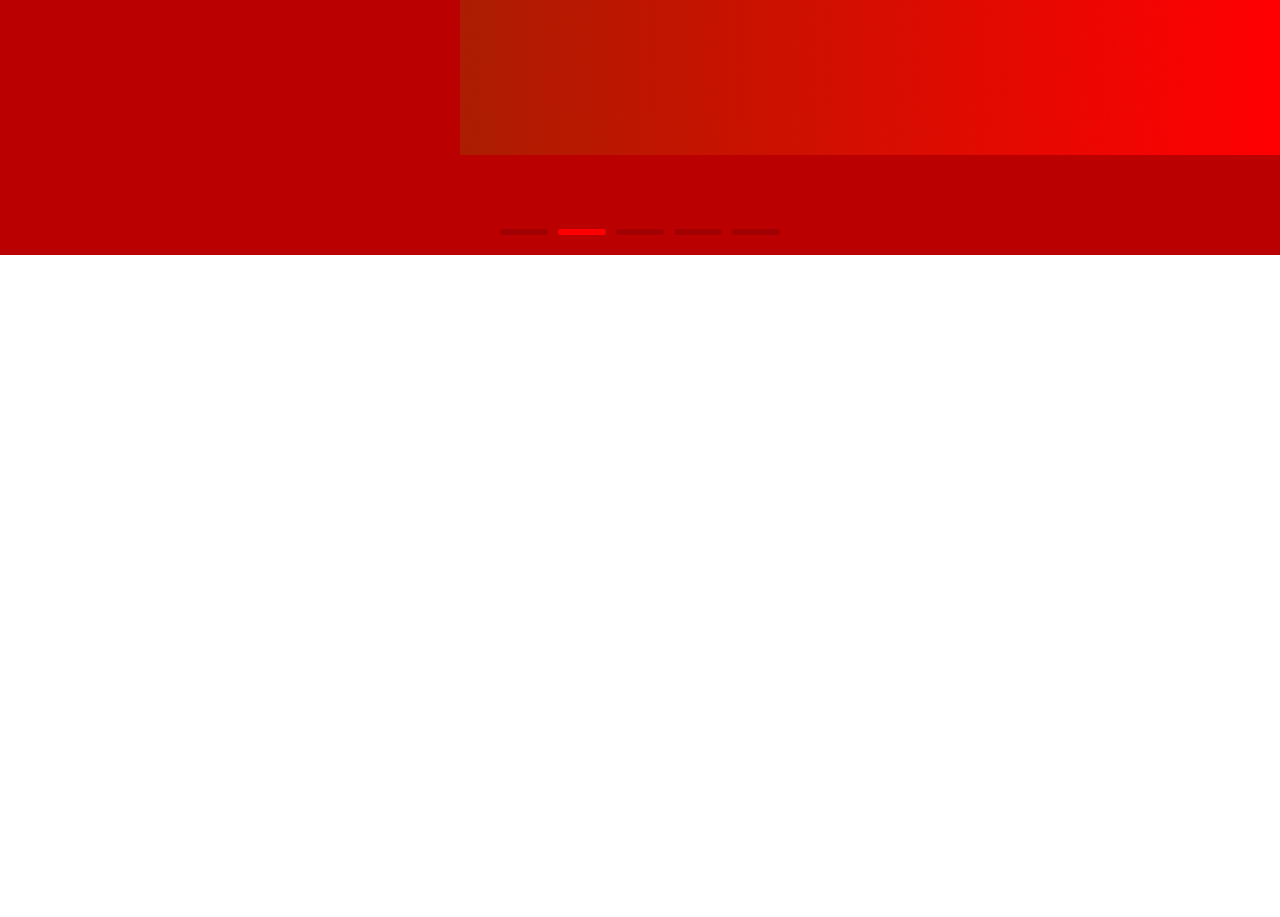
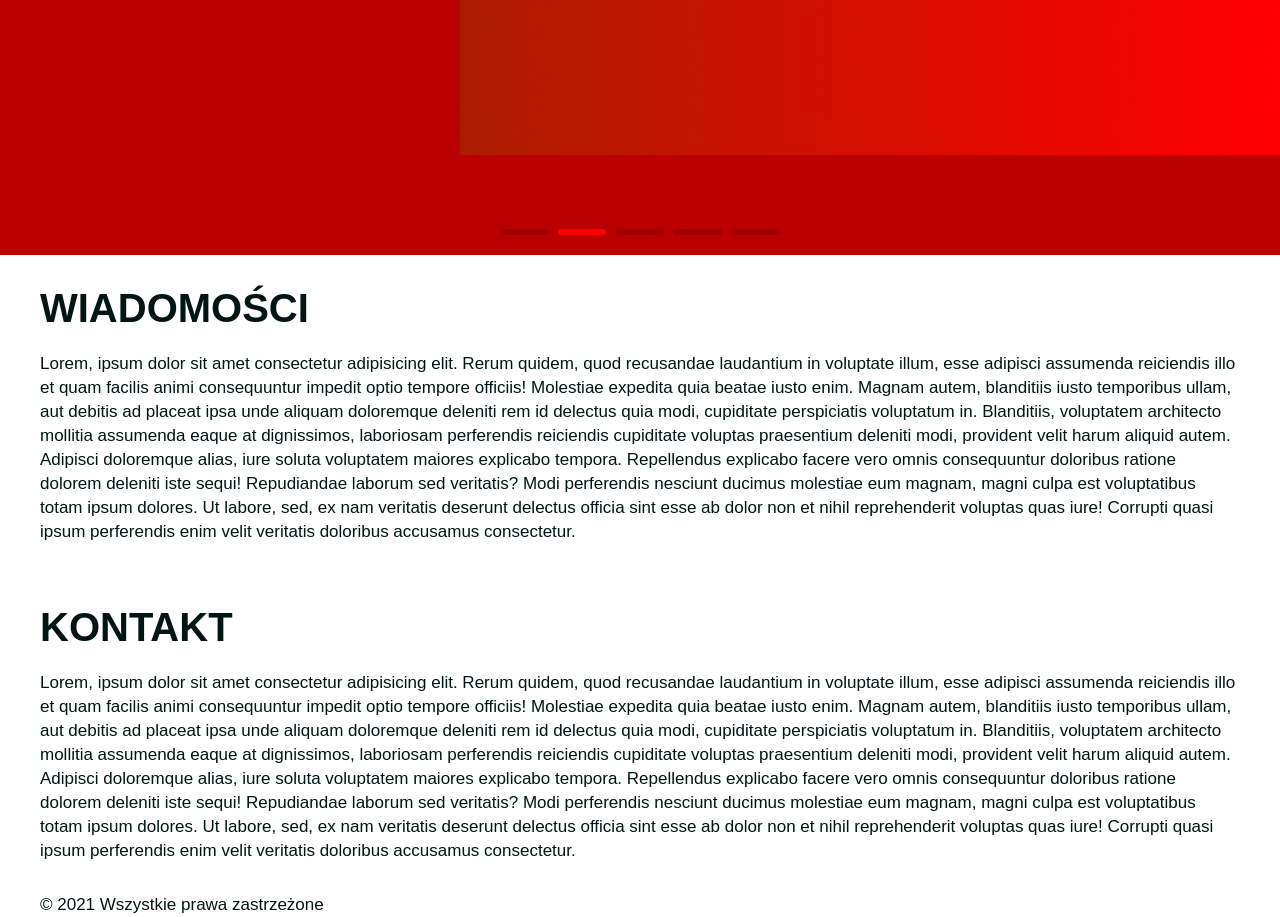
Before and after one commit to krystek77/www, a React app in the folder client/: page / in a window 1280 px wide. Shown: the part 545-1462 px from the top of the page. Before the commit the page ends 800 px from the top, so only its background shows below. Built offline with nearby package versions, Linux system fonts and the light colour scheme; a web font is replaced by a local one.

Commit message:
Add some example content

```diff
--- a/client/src/components/App.js
+++ b/client/src/components/App.js
@@ -1,6 +1,13 @@
 import { BrowserRouter as Router } from 'react-router-dom';
 import { Fragment } from 'react';
-import { Toolbar, Navigation, Submenu, Sidebar, Hero } from '../components';
+import {
+  Toolbar,
+  Navigation,
+  Submenu,
+  Sidebar,
+  Hero,
+  Footer,
+} from '../components';
 
 function App() {
   return (
@@ -11,6 +18,59 @@ function App() {
         <Hero />
         <Submenu />
         <Sidebar />
+        <section className='section'>
+          <div className='container'>
+            <h2 className='title'>Wiadomości</h2>
+            <p>
+              Lorem, ipsum dolor sit amet consectetur adipisicing elit. Rerum
+              quidem, quod recusandae laudantium in voluptate illum, esse
+              adipisci assumenda reiciendis illo et quam facilis animi
+              consequuntur impedit optio tempore officiis! Molestiae expedita
+              quia beatae iusto enim. Magnam autem, blanditiis iusto temporibus
+              ullam, aut debitis ad placeat ipsa unde aliquam doloremque
+              deleniti rem id delectus quia modi, cupiditate perspiciatis
+              voluptatum in. Blanditiis, voluptatem architecto mollitia
+              assumenda eaque at dignissimos, laboriosam perferendis reiciendis
+              cupiditate voluptas praesentium deleniti modi, provident velit
+              harum aliquid autem. Adipisci doloremque alias, iure soluta
+              voluptatem maiores explicabo tempora. Repellendus explicabo facere
+              vero omnis consequuntur doloribus ratione dolorem deleniti iste
+              sequi! Repudiandae laborum sed veritatis? Modi perferendis
+              nesciunt ducimus molestiae eum magnam, magni culpa est
+              voluptatibus totam ipsum dolores. Ut labore, sed, ex nam veritatis
+              deserunt delectus officia sint esse ab dolor non et nihil
+              reprehenderit voluptas quas iure! Corrupti quasi ipsum perferendis
+              enim velit veritatis doloribus accusamus consectetur.
+            </p>
+          </div>
+        </section>
+        <section className='section'>
+          <div className='container'>
+            <h2 className='title'>Kontakt</h2>
+            <p>
+              Lorem, ipsum dolor sit amet consectetur adipisicing elit. Rerum
+              quidem, quod recusandae laudantium in voluptate illum, esse
+              adipisci assumenda reiciendis illo et quam facilis animi
+              consequuntur impedit optio tempore officiis! Molestiae expedita
+              quia beatae iusto enim. Magnam autem, blanditiis iusto temporibus
+              ullam, aut debitis ad placeat ipsa unde aliquam doloremque
+              deleniti rem id delectus quia modi, cupiditate perspiciatis
+              voluptatum in. Blanditiis, voluptatem architecto mollitia
+              assumenda eaque at dignissimos, laboriosam perferendis reiciendis
+              cupiditate voluptas praesentium deleniti modi, provident velit
+              harum aliquid autem. Adipisci doloremque alias, iure soluta
+              voluptatem maiores explicabo tempora. Repellendus explicabo facere
+              vero omnis consequuntur doloribus ratione dolorem deleniti iste
+              sequi! Repudiandae laborum sed veritatis? Modi perferendis
+              nesciunt ducimus molestiae eum magnam, magni culpa est
+              voluptatibus totam ipsum dolores. Ut labore, sed, ex nam veritatis
+              deserunt delectus officia sint esse ab dolor non et nihil
+              reprehenderit voluptas quas iure! Corrupti quasi ipsum perferendis
+              enim velit veritatis doloribus accusamus consectetur.
+            </p>
+          </div>
+        </section>
+        <Footer />
       </Router>
     </Fragment>
   );
--- /dev/null
+++ b/client/src/components/Footer.js
@@ -0,0 +1,12 @@
+function Footer() {
+  return (
+    <footer className='footer'>
+      <div className='container'>
+        <p className='footer__copyright'>
+          &copy; 2021 Wszystkie prawa zastrzeżone
+        </p>
+      </div>
+    </footer>
+  );
+}
+export default Footer;
--- a/client/src/components/index.js
+++ b/client/src/components/index.js
@@ -5,4 +5,5 @@ import Navigation from './Navigation';
 import Submenu from './Submenu';
 import Sidebar from './Sidebar';
 import Hero from './Hero';
-export { App, Toolbar, Authmenu, Navigation, Submenu, Sidebar, Hero };
+import Footer from './Footer';
+export { App, Toolbar, Authmenu, Navigation, Submenu, Sidebar, Hero, Footer };
--- a/client/src/sass/index.scss
+++ b/client/src/sass/index.scss
@@ -158,6 +158,10 @@ ol {
 img {
   display: block;
   max-width: 100%;
+}
+.container {
+  max-width: 1200px;
+  margin: 0 auto;
 }
 .btn {
   display: flex;
@@ -626,3 +630,13 @@ img {
     font-weight: 500;
   }
 }
+/* footer */
+.section {
+  padding: $gap * 6 $gap * 3;
+}
+.title {
+  font-size: 4rem;
+  font-weight: 600;
+  margin-bottom: $gap * 4;
+  text-transform: uppercase;
+}
```
